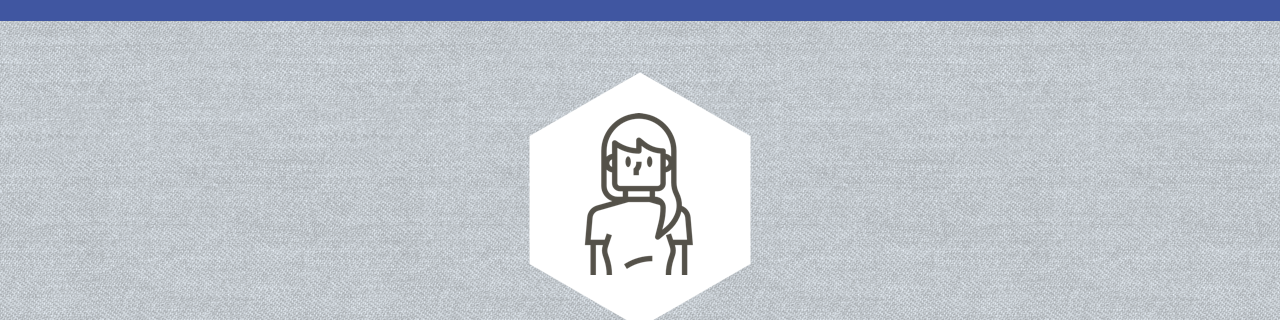
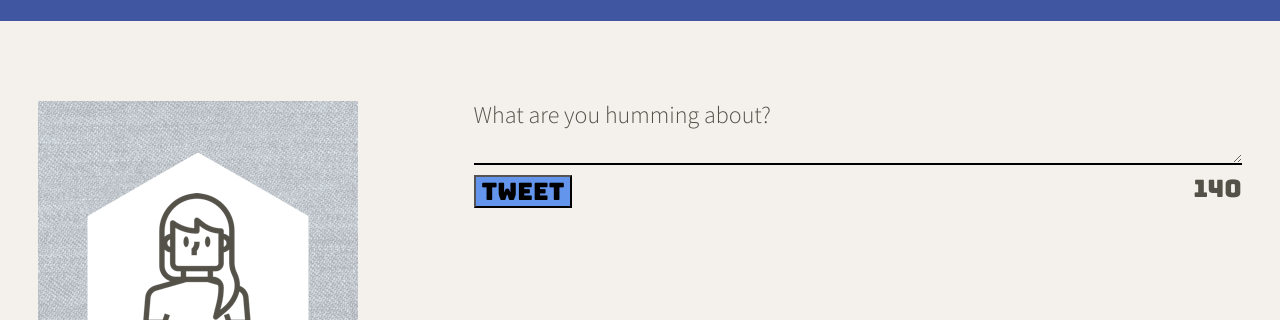
Before and after one commit to aarij-anwer/tweeter, a website: page public/index.html in a window 1280 px wide. Shown: the part 99-419 px from the top of the page. Drawn offline with nearby package versions, Linux system fonts and the light colour scheme; no server answers.

Commit message:
add responsive design to CSS files

```diff
--- a/public/index.html
+++ b/public/index.html
@@ -3,6 +3,8 @@
   <head>
     <!-- Meta Information -->
     <title>Tweeter - Home Page</title>
+    <meta name='viewport' content='width=device-width, initial-scale=1.0, maximum-scale=1.0' />
+
 
     <!-- External CSS -->
     <link rel="stylesheet" href="https://cdnjs.cloudflare.com/ajax/libs/normalize/8.0.1/normalize.min.css" type="text/css" />
--- a/public/styles/header.css
+++ b/public/styles/header.css
@@ -19,3 +19,13 @@
   body > header > div > h2 > div {
     font-weight: 300;
   }
+
+/* Desktop styles */
+@media only screen and (min-width: 1024px) {
+  body > header {
+    width: 25%;
+    float: left;
+    margin-top: 200px;
+    margin-left: 3vw;
+  }
+}
--- a/public/styles/layout.css
+++ b/public/styles/layout.css
@@ -27,6 +27,15 @@ body {
 * Additional CSS can be defined below or in other CSS files, as per instructions
 */
 
+/* Hide avatar in really small screens */
+@media only screen and (min-width: 150px) and (max-width: 360px) {
+  .avatar {
+    display: none;
+  }
+}
+
+/* Screens 360px and above, less than 1024px */
+@media only screen and (min-width: 360px) {
   main {
     display: flex;
     flex-direction: column;
@@ -44,8 +53,7 @@ main {
     border-style: solid;
     border-color: red;
     text-align: center;
-  padding-top: 10px;
-  padding-bottom: 10px;
+    padding: 10px;
     margin-top: 20px;
     margin-bottom: 20px;
   }
@@ -111,3 +119,31 @@ p.handle {
   i:hover {
     color:darksalmon;
   }
+}
+
+/* Desktop styles */
+@media only screen and (min-width: 1024px) {
+  body {
+    display: inline;
+  }
+
+  main {
+    display: inline;
+    width: 60%;
+    float: right;
+    margin-top: 200px;
+    margin-right: 3vw;
+  }
+
+  .new-tweet {
+    padding-top: 0;
+  }
+
+  form > label {
+    padding-top: 0;
+  }
+
+  .error {
+    margin-top: 0;
+  }
+}
--- a/public/styles/new-tweet.css
+++ b/public/styles/new-tweet.css
@@ -34,3 +34,10 @@ form > div > button {
 #tweet-text {
   font-size: 80%;
 }
+
+/* Desktop styles */
+@media only screen and (min-width: 1024px) {
+  form > label {
+    padding-top: 0;
+  }
+}
--- a/server/data-files/initial-tweets.json
+++ b/server/data-files/initial-tweets.json
@@ -8,7 +8,7 @@
     "content": {
       "text": "If I have seen further it is by standing on the shoulders of giants"
     },
-    "created_at": 1672954356337
+    "created_at": 1672969181111
   },
   {
     "user": {
@@ -19,6 +19,6 @@
     "content": {
       "text": "Je pense , donc je suis"
     },
-    "created_at": 1673040756337
+    "created_at": 1673055581111
   }
 ]
```
Lines whose indentation alone changed are shown as unchanged.
